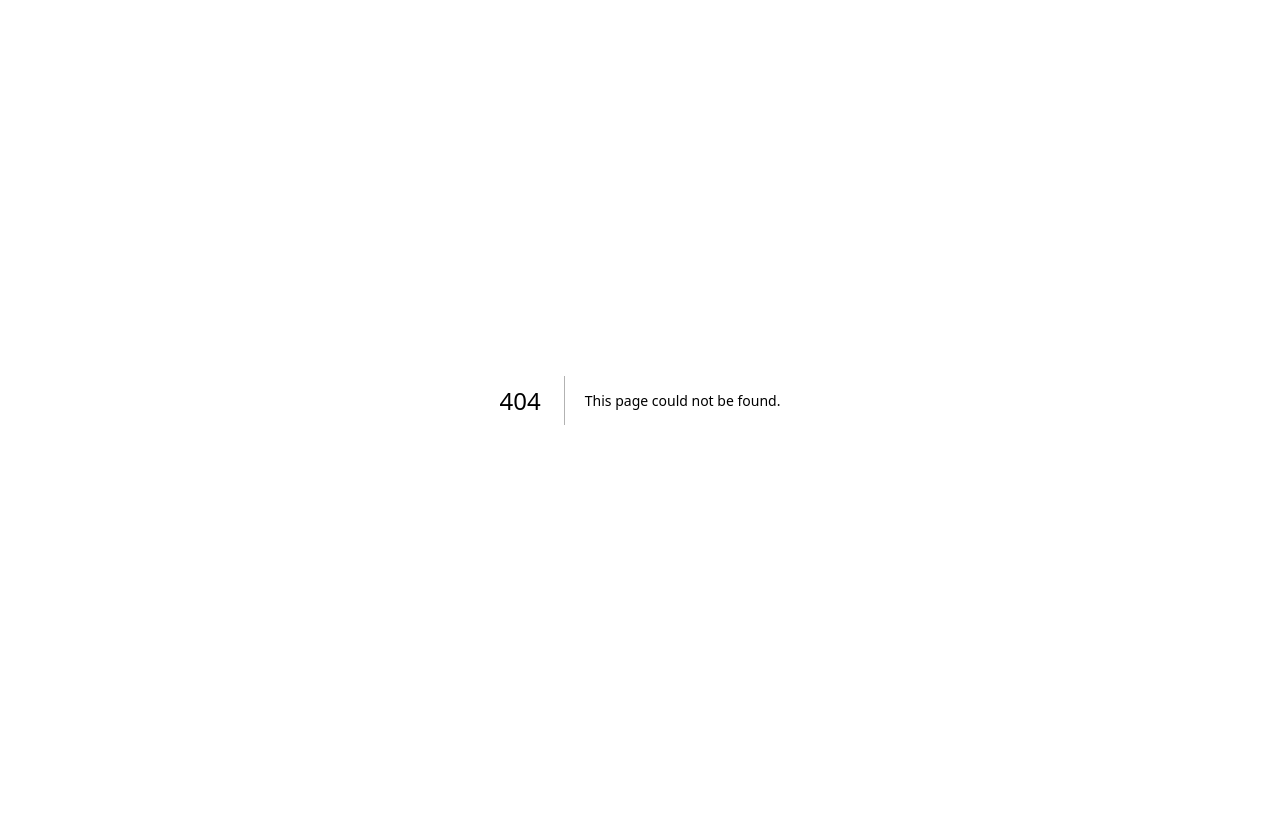
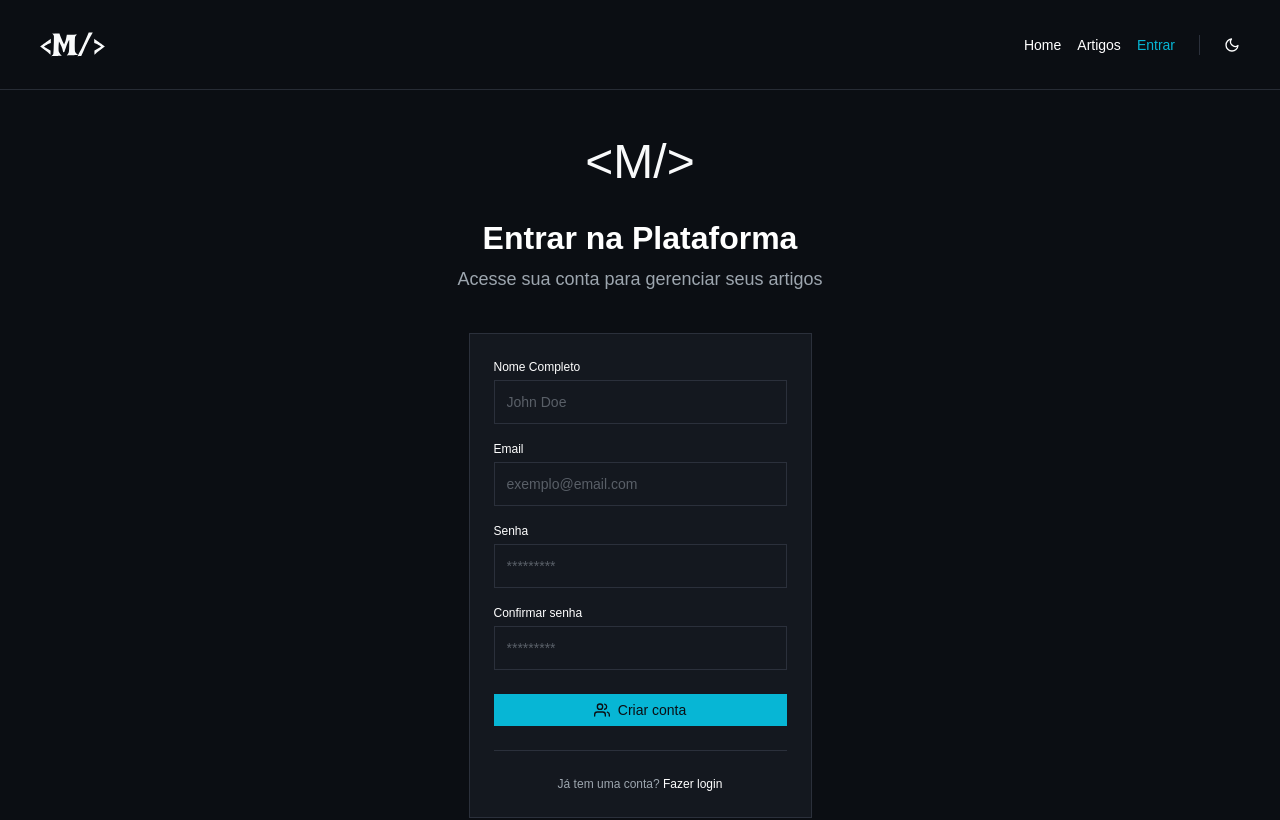
Before and after one commit to martinadam75/frontend-case-mind-group, a Next.js app: page /cadastro in a window 1280 px wide. Before the commit this address had no page. Shown: the top 820 px of the page. Built offline with nearby package versions, Linux system fonts and the light colour scheme; a web font is replaced by a local one.

Commit message:
feat: add Cadastro page with registration form and validation

```diff
--- /dev/null
+++ b/src/app/cadastro/page.tsx
@@ -0,0 +1,153 @@
+"use client";
+
+import { useState } from "react";
+import { useRouter } from "next/navigation";
+import Link from "next/link";
+import Header from "@/components/Header";
+import Footer from "@/components/Footer";
+
+export default function Cadastro() {
+  const [nome, setNome] = useState("");
+  const [email, setEmail] = useState("");
+  const [senha, setSenha] = useState("");
+  const [confirmarSenha, setConfirmarSenha] = useState("");
+  const [erro, setErro] = useState("");
+  const [sucesso, setSucesso] = useState("");
+  const router = useRouter();
+
+  const handleCadastro = async (e: React.FormEvent) => {
+    e.preventDefault();
+    setErro("");
+    setSucesso("");
+
+    // Validação local rápida antes de estressar a API
+    if (senha !== confirmarSenha) {
+      setErro("As senhas não coincidem.");
+      return;
+    }
+
+    try {
+      const response = await fetch("http://localhost:3333/api/auth/register", {
+        method: "POST",
+        headers: { "Content-Type": "application/json" },
+        body: JSON.stringify({ nome, email, senha }),
+      });
+
+      const data = await response.json();
+
+      if (response.ok) {
+        setSucesso("Conta criada com sucesso! Redirecionando...");
+        setTimeout(() => {
+          router.push("/login");
+        }, 2000);
+      } else {
+        setErro(data.message || "Erro ao criar conta.");
+      }
+    } catch (error) {
+      setErro("Erro de conexão com o servidor.");
+    }
+  };
+
+  return (
+    <div className="min-h-screen flex flex-col bg-[#0B0E13] text-[#F9FAFB] font-sans">
+      <Header />
+
+      {/* Main Content */}
+      <main className="flex-grow flex flex-col items-center justify-center py-12">
+        <div className="flex flex-col items-center gap-[24px] w-full max-w-[471px]">
+          <div className="font-irish text-[48px] leading-none mb-2">{"<M/>"}</div>
+
+          <div className="text-center flex flex-col gap-2">
+            <h1 className="text-[32px] font-bold text-white leading-tight">Entrar na Plataforma</h1>
+            <p className="text-[18px] font-light text-[#9DA6AF]">Acesse sua conta para gerenciar seus artigos</p>
+          </div>
+
+          <div className="w-[343px] p-[24px] border border-[#2B303B] bg-[#14181F] mt-4 flex flex-col gap-4">
+            <form onSubmit={handleCadastro} className="flex flex-col gap-4">
+
+              {/* Campo Nome Completo */}
+              <div className="flex flex-col gap-1">
+                <label className="text-[12px] font-medium text-white">Nome Completo</label>
+                <input
+                  type="text"
+                  placeholder="John Doe"
+                  value={nome}
+                  onChange={(e) => setNome(e.target.value)}
+                  className="h-[44px] px-3 bg-[#14181F] border border-[#2B303B] text-[14px] text-[#9DA6AF] outline-none focus:border-[#07B6D5] w-full transition-colors"
+                  required
+                />
+              </div>
+
+              {/* Campo Email */}
+              <div className="flex flex-col gap-1">
+                <label className="text-[12px] font-medium text-white">Email</label>
+                <input
+                  type="email"
+                  placeholder="exemplo@email.com"
+                  value={email}
+                  onChange={(e) => setEmail(e.target.value)}
+                  className="h-[44px] px-3 bg-[#14181F] border border-[#2B303B] text-[14px] text-[#9DA6AF] outline-none focus:border-[#07B6D5] w-full transition-colors"
+                  required
+                />
+              </div>
+
+              {/* Campo Senha */}
+              <div className="flex flex-col gap-1">
+                <label className="text-[12px] font-medium text-white">Senha</label>
+                <input
+                  type="password"
+                  placeholder="*********"
+                  value={senha}
+                  onChange={(e) => setSenha(e.target.value)}
+                  className="h-[44px] px-3 bg-[#14181F] border border-[#2B303B] text-[14px] text-[#9DA6AF] outline-none focus:border-[#07B6D5] w-full transition-colors"
+                  required
+                />
+              </div>
+
+              {/* Campo Confirmar Senha */}
+              <div className="flex flex-col gap-1">
+                <label className="text-[12px] font-medium text-white">Confirmar senha</label>
+                <input
+                  type="password"
+                  placeholder="*********"
+                  value={confirmarSenha}
+                  onChange={(e) => setConfirmarSenha(e.target.value)}
+                  className="h-[44px] px-3 bg-[#14181F] border border-[#2B303B] text-[14px] text-[#9DA6AF] outline-none focus:border-[#07B6D5] w-full transition-colors"
+                  required
+                />
+              </div>
+
+              {/* Feedbacks Visuais */}
+              {erro && <p className="text-red-500 text-xs text-center font-medium">{erro}</p>}
+              {sucesso && <p className="text-emerald-400 text-xs text-center font-medium">{sucesso}</p>}
+
+              {/* Botão Criar Conta */}
+              <button
+                type="submit"
+                className="h-[32px] w-full bg-[#07B6D5] text-[#0B0E13] text-[14px] font-medium flex justify-center items-center gap-2 hover:bg-opacity-90 transition-all mt-2"
+              >
+                {/* Ícone de Usuários/Cadastro */}
+                <svg width="16" height="16" viewBox="0 0 24 24" fill="none" stroke="currentColor" strokeWidth="2" strokeLinecap="round" strokeLinejoin="round">
+                  <path d="M17 21v-2a4 4 0 0 0-4-4H5a4 4 0 0 0-4 4v2"></path>
+                  <circle cx="9" cy="7" r="4"></circle>
+                  <path d="M23 21v-2a4 4 0 0 0-3-3.87"></path>
+                  <path d="M16 3.13a4 4 0 0 1 0 7.75"></path>
+                </svg>
+                Criar conta
+              </button>
+            </form>
+
+            <div className="w-full border-t border-[#2B303B] my-2"></div>
+
+            <div className="text-center text-[12px]">
+              <span className="text-[#9DA6AF] font-light">Já tem uma conta? </span>
+              <Link href="/login" className="text-white font-medium hover:underline">Fazer login</Link>
+            </div>
+          </div>
+        </div>
+      </main>
+
+      <Footer />
+    </div>
+  );
+}
```
